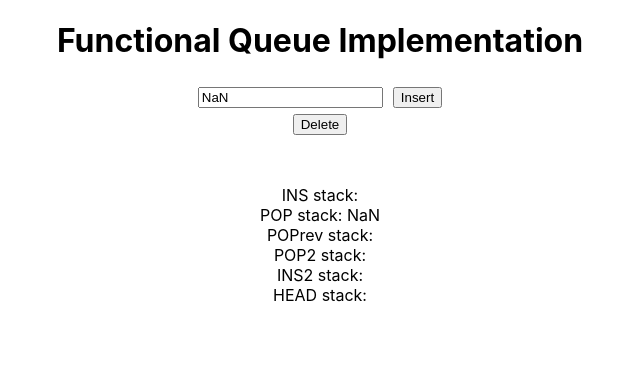
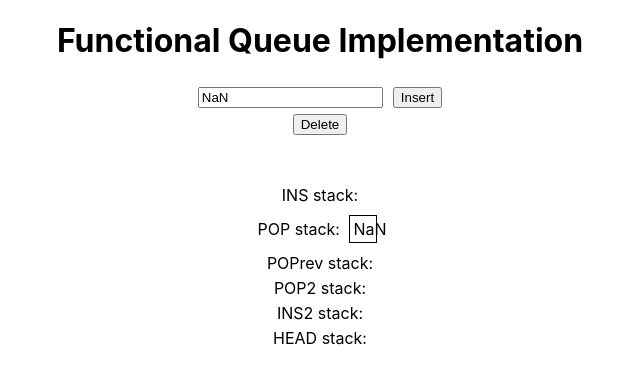
Before and after one commit to 6851-2021/functional-queue-visualization, a React (Create React App) app in the folder app/: page / in a window 1280 px wide. Both pictures are taken after typing "Sample" into the empty fields and a click on the input "Insert". Shown: the top 382 px of the page, without its empty margins (320-960 px from the left). Built offline with nearby package versions, Linux system fonts and the light colour scheme.

Commit message:
changed visualization of stacks to include arrows and boxes around elements

```diff
--- a/app/package.json
+++ b/app/package.json
@@ -3,9 +3,11 @@
   "version": "0.1.0",
   "private": true,
   "dependencies": {
+    "@ant-design/icons": "^4.6.2",
     "@testing-library/jest-dom": "^5.11.4",
     "@testing-library/react": "^11.1.0",
     "@testing-library/user-event": "^12.1.10",
+    "antd": "^4.14.1",
     "react": "^17.0.1",
     "react-dom": "^17.0.1",
     "react-scripts": "4.0.3",
--- a/app/src/App.js
+++ b/app/src/App.js
@@ -1,6 +1,7 @@
 import React from 'react';
 import './App.css';
 import { Queue } from './functional';
+import { ArrowLeftOutlined } from '@ant-design/icons';
 
 class App extends React.Component {
 
@@ -36,6 +37,8 @@ class App extends React.Component {
   }
 
   render() {
+    let stackArr = [this.state.q.INS, this.state.q.POP, this.state.q.POPrev, this.state.q.POP2, this.state.q.INS2, this.state.q.HEAD];
+    let stackNames = ['INS stack', 'POP stack', 'POPrev stack', 'POP2 stack', 'INS2 stack', 'HEAD stack'];
     return (
       <div className="App">
         <h1>Functional Queue Implementation</h1>
@@ -50,12 +53,14 @@ class App extends React.Component {
         <button onClick={this.pop}>Delete</button>
         </div>
 
-        {'INS stack: ' + this.state.q.INS.listAllElements()}<br></br>
-        {'POP stack: ' + this.state.q.POP.listAllElements()}<br></br>
-        {'POPrev stack: ' + this.state.q.POPrev.listAllElements()}<br></br>
-        {'POP2 stack: ' + this.state.q.POP2.listAllElements()}<br></br>
-        {'INS2 stack: ' + this.state.q.INS2.listAllElements()}<br></br>
-        {'HEAD stack: ' + this.state.q.HEAD.listAllElements()}<br></br>
+        {stackArr.map((s, j) =>
+          <div className="stackDiv">
+            {stackNames[j]}: {s.listAllElements().map((e, i) =>
+              i > 0 ? <><ArrowLeftOutlined /><div className="element">{e}</div></> :
+                      <div className="element"> {e}</div>
+            )}
+          </div>
+        )}
       </div>
     );
   }
--- a/app/src/index.css
+++ b/app/src/index.css
@@ -11,3 +11,16 @@ code {
   font-family: source-code-pro, Menlo, Monaco, Consolas, 'Courier New',
     monospace;
 }
+
+.element {
+  width: 20px;
+  height: 20px;
+  border: 1px solid;
+  display: inline-block;
+  margin: 5px;
+  padding: 3px;
+}
+
+.stackDiv {
+  margin: 5px;
+}
```
